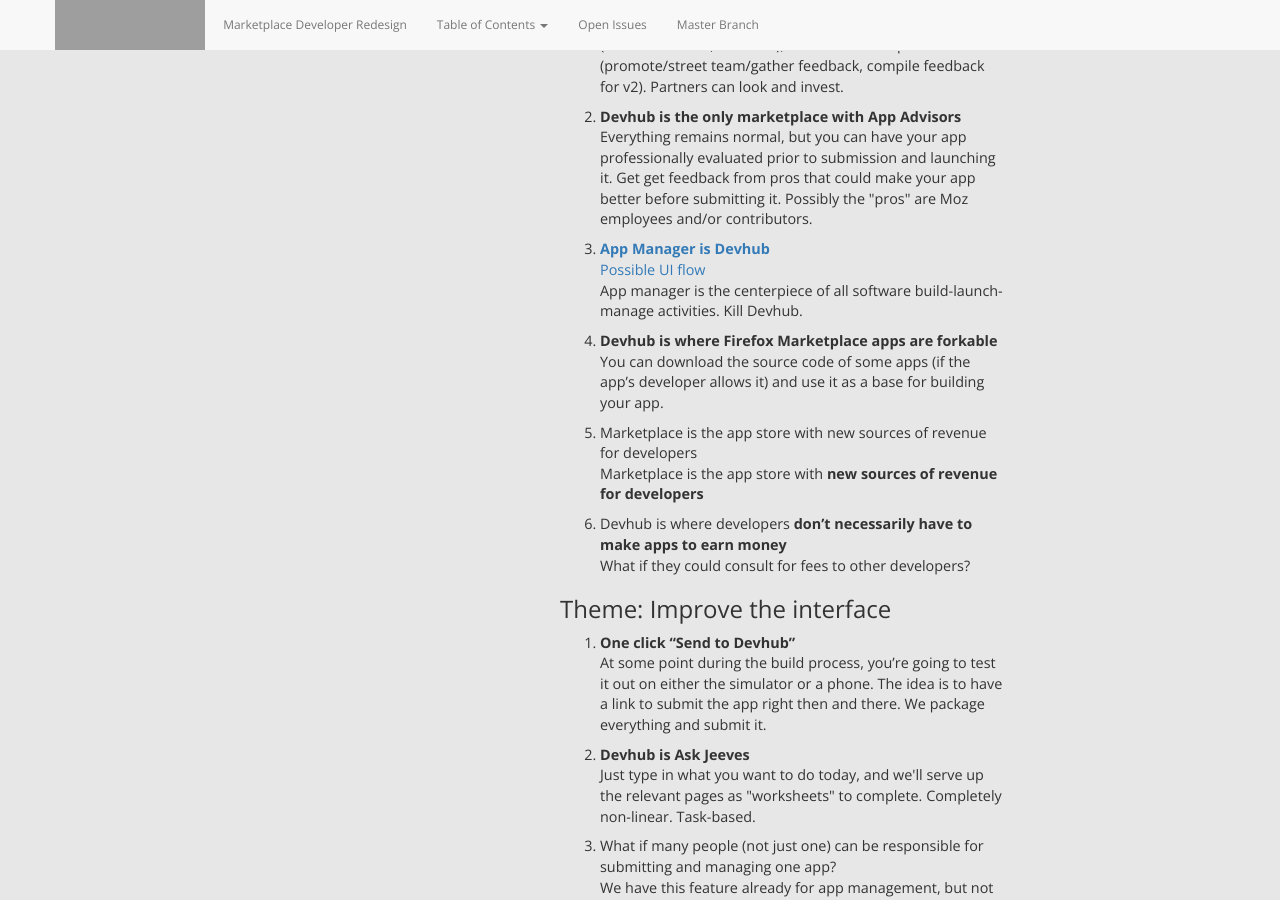
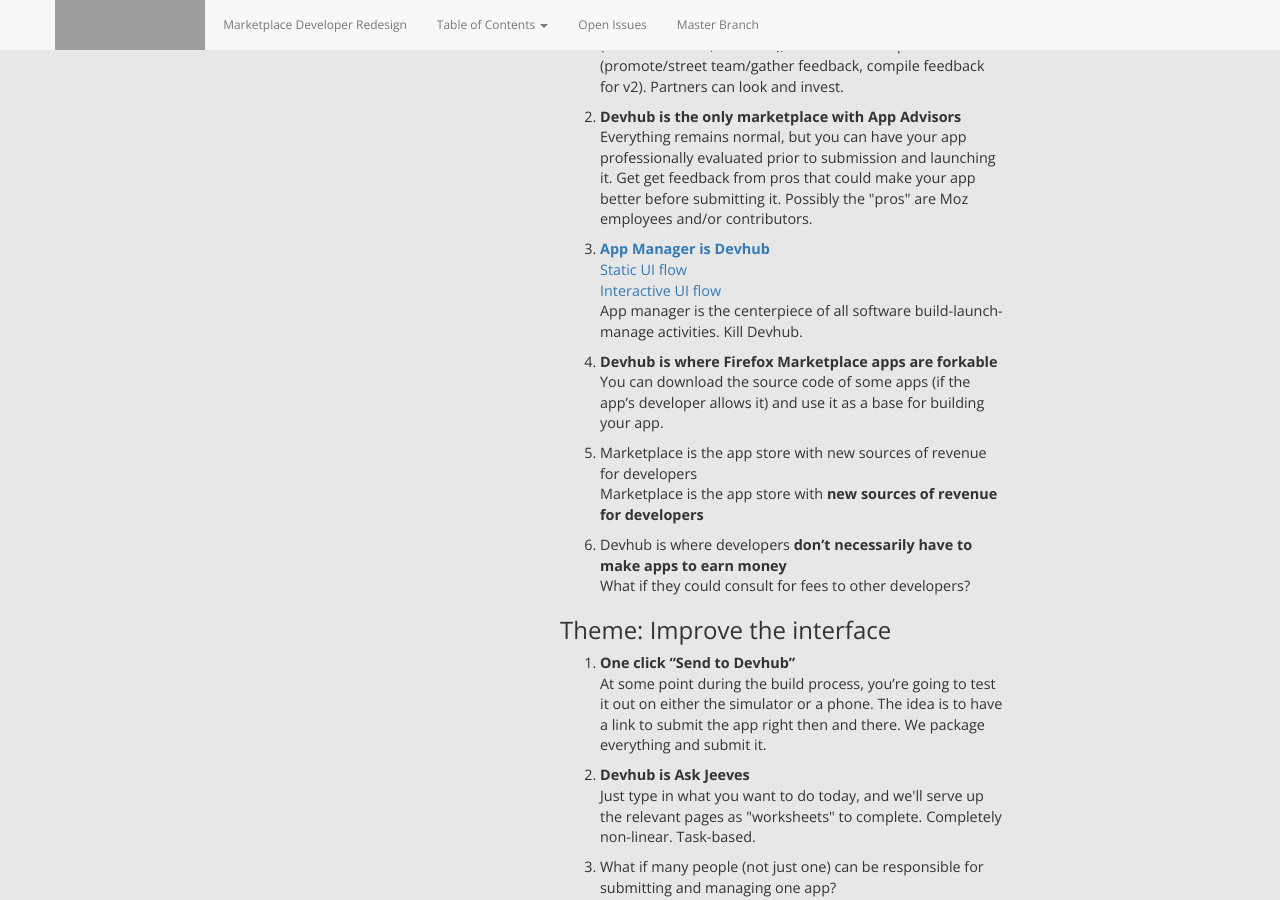
Before and after one commit to MarketplaceUX/devhub-redesign, a Jekyll site: the page built from projectConcepts.html, in a window 1280 px wide and 900 px high, scrolled down 2384 px. Built offline with Jekyll 4.4.1, drawn with Linux system fonts in a browser that asks for light colours; nearby versions of some CDN libraries; grey boxes are pictures that could not be loaded.

Commit message:
Interactive UI flow for “App manager is Devhub”

```diff
--- a/projectConcepts.html
+++ b/projectConcepts.html
@@ -74,7 +74,8 @@
 			<li><strong>Devhub is the only marketplace with App Advisors</strong><br/>
 			Everything remains normal, but you can have your app professionally evaluated prior to submission and launching it. Get get feedback from pros that could make your app  better before submitting it. Possibly the "pros" are Moz employees and/or contributors.</li>
 			<li><strong><a href="img/devhub-app-manager-v1.0.pdf">App Manager is Devhub</a></strong><br/>
-			<a href="img/devhub-app-manager-ui-flow-v1.1.pdf">Possible UI flow</a><br/>
+			<a href="img/devhub-app-manager-ui-flow-v1.1.pdf">Static UI flow</a><br/>
+			<a href="http://uxbanl.axshare.com">Interactive UI flow</a><br/>
 			App manager is the centerpiece of all software build-launch-manage activities. Kill Devhub.</li>
 			<li><strong>Devhub is where Firefox Marketplace apps are forkable</strong><br/>
 			You can download the source code of some apps (if the app’s developer allows it) and use it as a base for building your app.</li>
```
